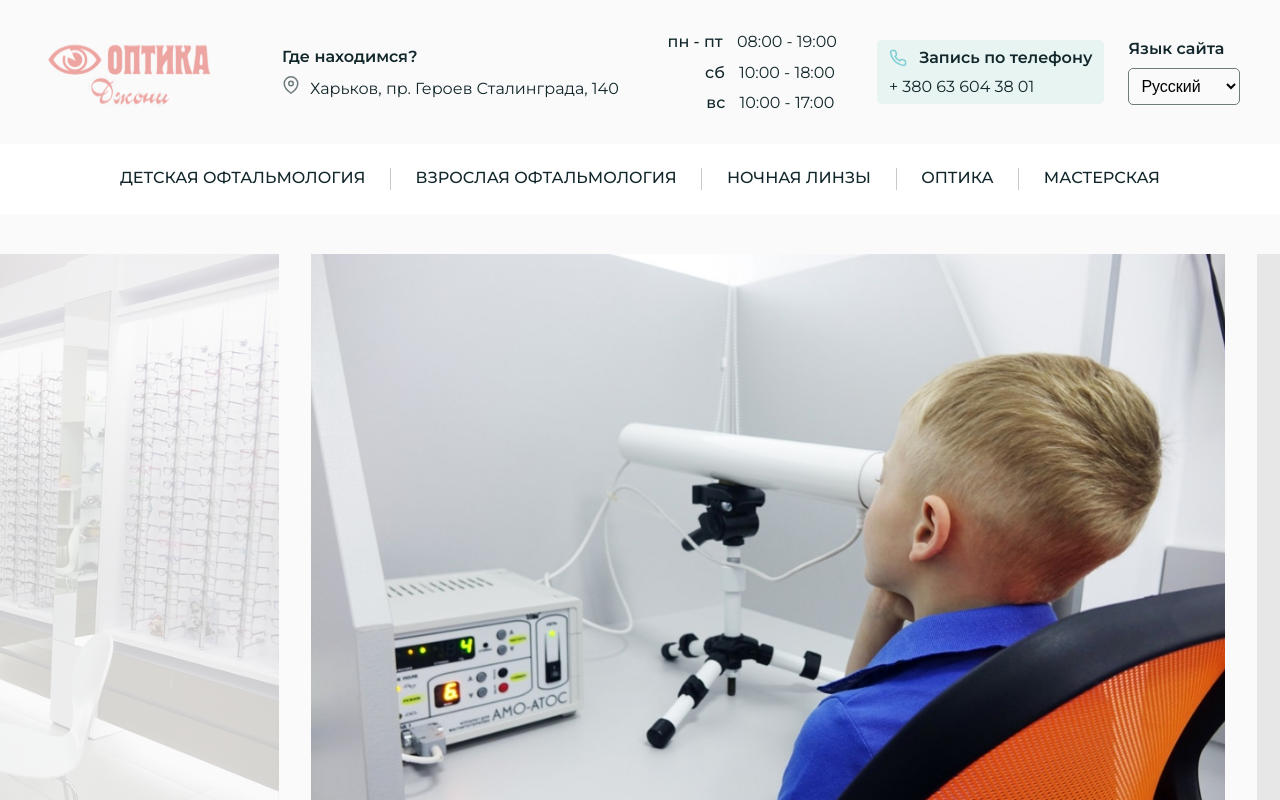
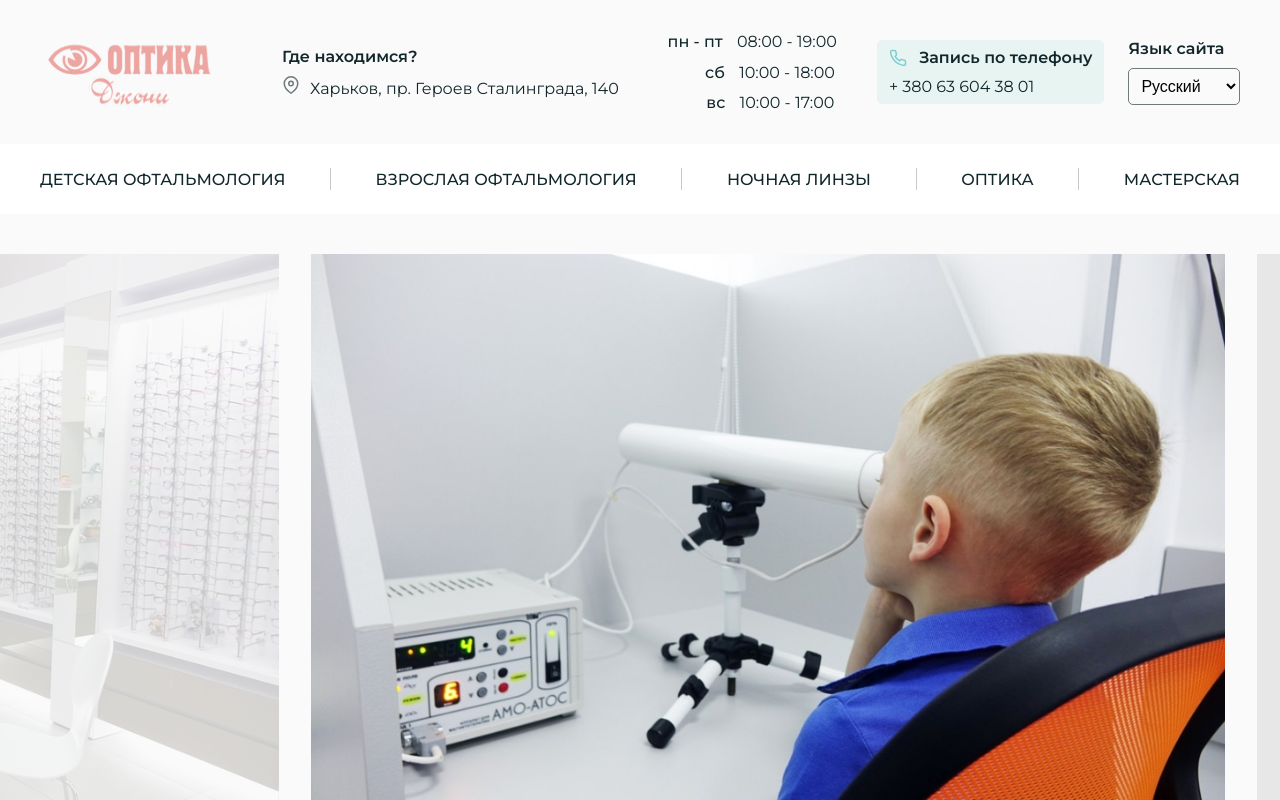
Before and after one commit to NikoraDmytro/optica_djoni, a Next.js app: page / in a window 1280 px wide. Shown: the top 800 px of the page. Built offline with nearby package versions, Linux system fonts and the light colour scheme; grey boxes are pictures that could not be loaded.

Commit message:
Added responsibility for the layout navBar.

```diff
--- a/components/Layout/Layout.module.scss
+++ b/components/Layout/Layout.module.scss
@@ -9,6 +9,30 @@
   background-color: white;
   nav {
     width: 100%;
+    align-items: center;
     justify-content: space-between;
   }
 }
+
+@media screen and (max-width: 1300px) {
+  .navBarContainer {
+    padding: 0 2.5em;
+  }
+}
+
+@media screen and (max-width: 1000px) {
+  .navBarContainer {
+    width: 100%;
+    height: auto;
+    nav {
+      padding: 1.5em;
+      font-size: 18px;
+    }
+  }
+}
+
+@media screen and (max-width: 750px) {
+  .navBarContainer {
+    display: none;
+  }
+}
--- a/components/Layout/Layout.tsx
+++ b/components/Layout/Layout.tsx
@@ -1,4 +1,4 @@
-import { ReactNode } from "react";
+import { ReactNode, useEffect, useState } from "react";
 import Head from "next/head";
 
 import styles from "./Layout.module.scss";
@@ -9,10 +9,13 @@ import { Footer } from "./components/Footer";
 import { Header } from "./components/Header";
 import { NavBar } from "./components/NavBar";
 import { AskQuestion } from "./components/AskQuestion";
+import { useContainerWidth } from "../../utils/useContainerSize";
 
 export const Layout = (props: LayoutProps) => {
+  const { containerWidth, containerRef } = useContainerWidth(0);
+
   return (
-    <div>
+    <div ref={containerRef}>
       <Head>
         <title>Optica Djoni</title>
         <link rel="icon" href="/favicon.ico" />
@@ -21,7 +24,10 @@ export const Layout = (props: LayoutProps) => {
       <Header currentPage={props.page} />
 
       <div className={styles.navBarContainer}>
-        <NavBar currentPage={props.page} orientation="horizontal" />
+        <NavBar
+          currentPage={props.page}
+          orientation={containerWidth > 1000 ? "horizontal" : "vertical"}
+        />
       </div>
 
       <main>
--- a/components/Layout/components/Header/Header.module.scss
+++ b/components/Layout/components/Header/Header.module.scss
@@ -32,21 +32,27 @@
 @media screen and (max-width: 900px) {
   .headerLogo {
     margin-right: 5%;
-    margin-right: auto;
   }
 }
 
 @media screen and (max-width: 750px) {
   .header {
-    height: 5em;
+    height: 6em;
     padding: 1em 2.5em;
   }
 
   .headerLogo {
-    width: 120px;
+    width: 140px;
+    margin-right: auto;
   }
 
   .headerMenu {
     display: block;
   }
 }
+
+@media screen and (max-width: 500px) {
+  .headerLogo {
+    width: 110px;
+  }
+}
--- a/components/Layout/components/Header/components/HeaderContent.module.scss
+++ b/components/Layout/components/Header/components/HeaderContent.module.scss
@@ -12,7 +12,16 @@
 }
 
 .headerNavBar {
+  width: 100%;
   display: none;
+  padding: 2.5em 1em;
+  background-color: white;
+
+  nav {
+    > span {
+      height: 2.5em !important;
+    }
+  }
 }
 
 .locationContainer {
@@ -65,7 +74,7 @@
   }
 }
 
-@media screen and (max-width: 1200px) and (min-width: 750px) {
+@media screen and (max-width: 1200px) and (min-width: 751px) {
   .workingHoursContainer {
     width: 100px;
   }
@@ -88,7 +97,7 @@
   }
 }
 
-@media screen and (max-width: 900px) and (min-width: 750px) {
+@media screen and (max-width: 900px) and (min-width: 751px) {
   .locationContainer {
     width: 175px;
     font-size: 14px;
@@ -114,7 +123,7 @@
   .headerContent {
     top: 0;
     width: 60%;
-    z-index: 6;
+    z-index: 8;
     left: 100%;
     height: 100%;
     overflow: auto;
@@ -142,10 +151,7 @@
   }
 
   .headerNavBar {
-    width: 100%;
     display: block;
-    padding: 2.5em 1em;
-    background-color: white;
   }
 
   .selectContainer {
--- a/components/Layout/components/NavBar/NavBar.module.scss
+++ b/components/Layout/components/NavBar/NavBar.module.scss
@@ -7,6 +7,8 @@
   text-align: center;
   flex-direction: row;
   .separator {
+    margin: 0 1em;
+    display: block;
     height: 1.375em;
     border-right: 1px solid rgba(110, 122, 124, 0.4);
   }
@@ -21,6 +23,6 @@
 }
 
 .activeLink {
-  color: #38A0A9;
+  color: #38a0a9;
   font-weight: 700;
 }
--- a/components/Slider/Slider.tsx
+++ b/components/Slider/Slider.tsx
@@ -8,7 +8,7 @@ import styles from "./Slider.module.scss";
 import { useCarousel } from "./utils/useCarousel";
 
 import { SliderProps } from "../../shared/types/Props";
-import { useContainerWidth } from "./utils/useContainerSize";
+import { useContainerWidth } from "../../utils/useContainerSize";
 
 export const Slider = (props: SliderProps) => {
   const { children, width, height, margin } = props;
```
Also changed, not shown: utils/useContainerSize.ts (renamed from components/Slider/utils/useContainerSize.ts).
